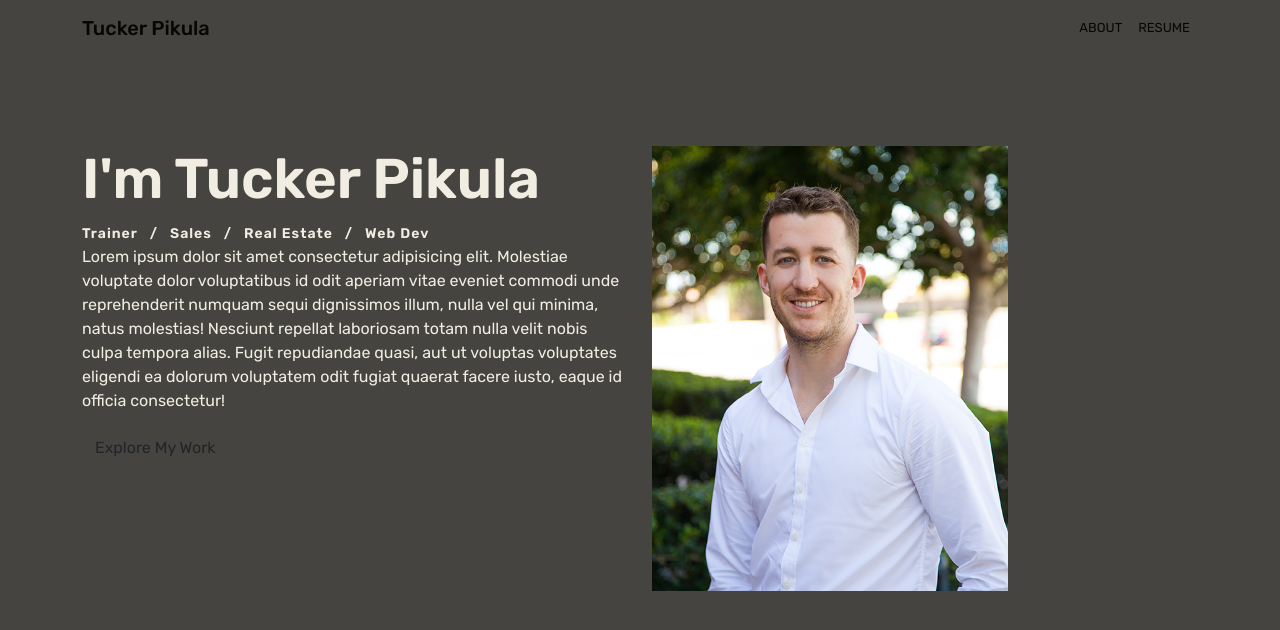
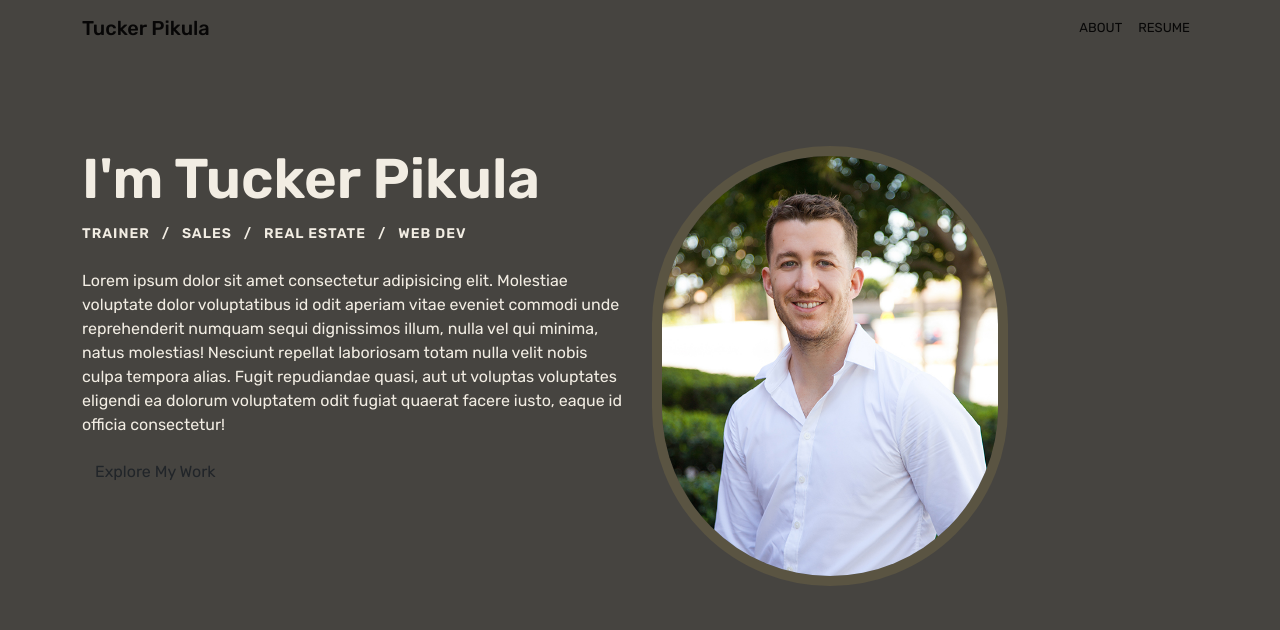
Before and after one commit to tuckerpikula/portfolio, a plain HTML site: page index.html in a window 1280 px wide. Drawn offline with nearby package versions, Linux system fonts and the light colour scheme.

Commit message:
image radius

```diff
--- a/index.html
+++ b/index.html
@@ -42,7 +42,7 @@
             <span>/</span>
             <span>Web Dev</span>
           </div>
-          <p>Lorem ipsum dolor sit amet consectetur adipisicing elit. Molestiae voluptate dolor voluptatibus id odit aperiam vitae eveniet commodi unde reprehenderit numquam sequi dignissimos illum, nulla vel qui minima, natus molestias!
+          <p class="mt-4">Lorem ipsum dolor sit amet consectetur adipisicing elit. Molestiae voluptate dolor voluptatibus id odit aperiam vitae eveniet commodi unde reprehenderit numquam sequi dignissimos illum, nulla vel qui minima, natus molestias!
           Nesciunt repellat laboriosam totam nulla velit nobis culpa tempora alias. Fugit repudiandae quasi, aut ut voluptas voluptates eligendi ea dolorum voluptatem odit fugiat quaerat facere iusto, eaque id officia consectetur!</p>
           <a href="#" class="btn btn-brand">Explore My Work</a>
         </div>
--- a/style.css
+++ b/style.css
@@ -57,5 +57,10 @@ a:hover {
      font-size: 14px;
      color: var(--cream);
      margin-right: 8px;
+    text-transform: uppercase;
+ }
 
+ #about img {
+     border-radius: 1000px;
+     border: 10px solid var(--brand);
  }
```
